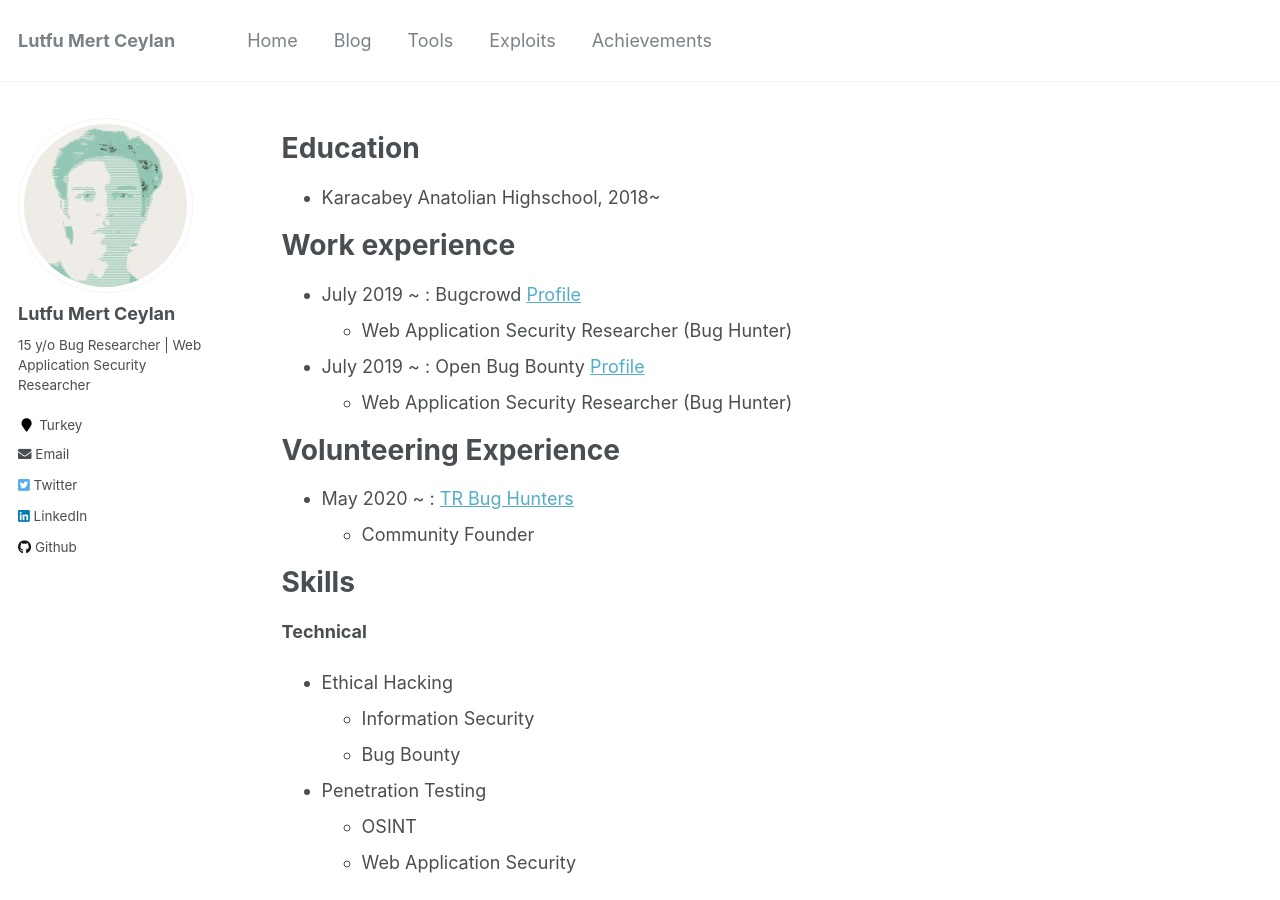
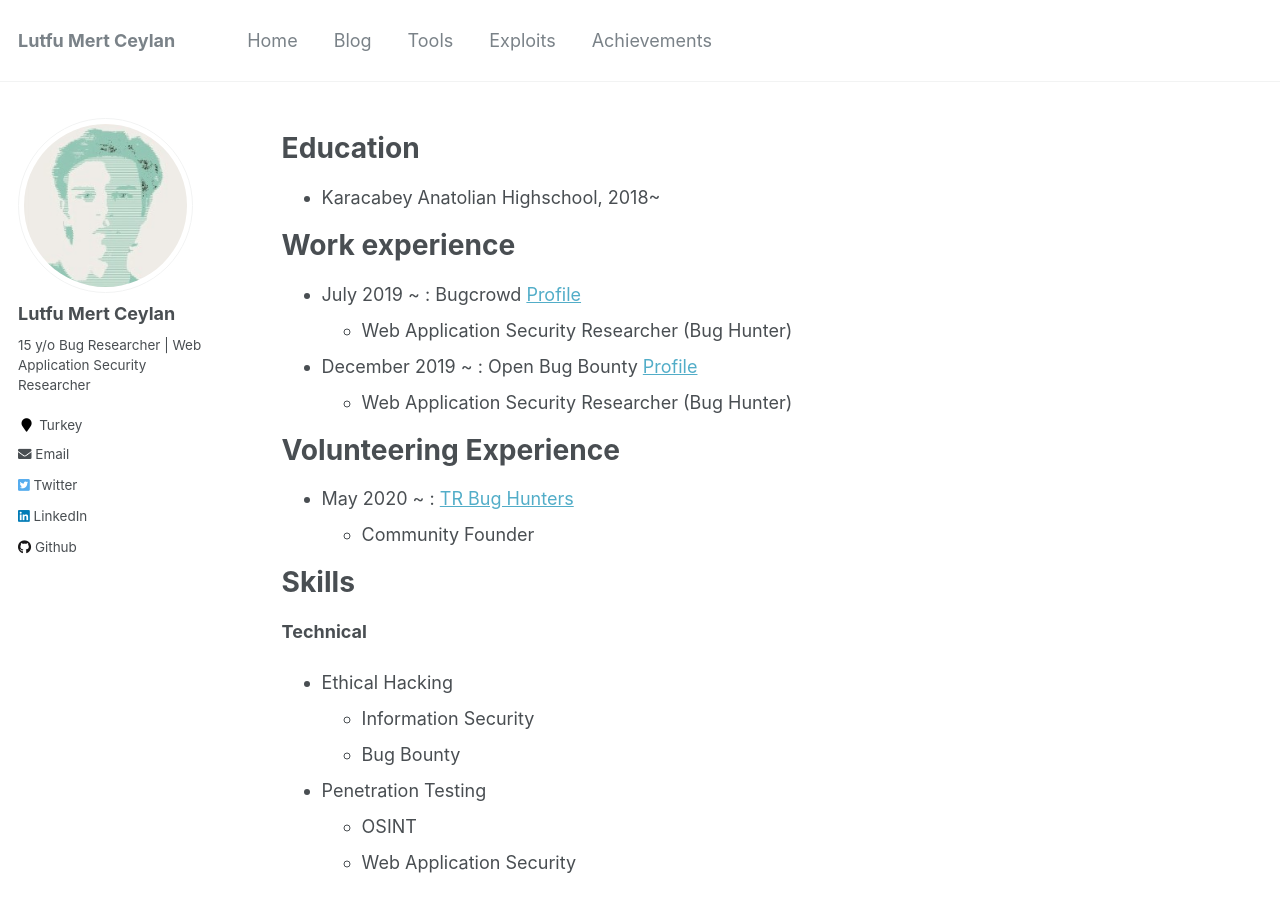
Before and after one commit to lutfumertceylan/mywebsite, a Jekyll site: the page built from _pages/cv.md, in a window 1280 px wide and 900 px high. Built offline with Jekyll 4.4.1, drawn with Linux system fonts in a browser that asks for light colours.

Commit message:
Update cv.md

```diff
--- a/_pages/cv.md
+++ b/_pages/cv.md
@@ -21,7 +21,7 @@ Work experience
 * July 2019 ~ : Bugcrowd [Profile](https://bugcrowd.com/zunfixe)
   - Web Application Security Researcher (Bug Hunter)
 
-* July 2019 ~ : Open Bug Bounty [Profile](https://www.openbugbounty.org/researchers/MertC/)
+* December 2019 ~ : Open Bug Bounty [Profile](https://www.openbugbounty.org/researchers/MertC/)
   - Web Application Security Researcher (Bug Hunter)
 
 
```
